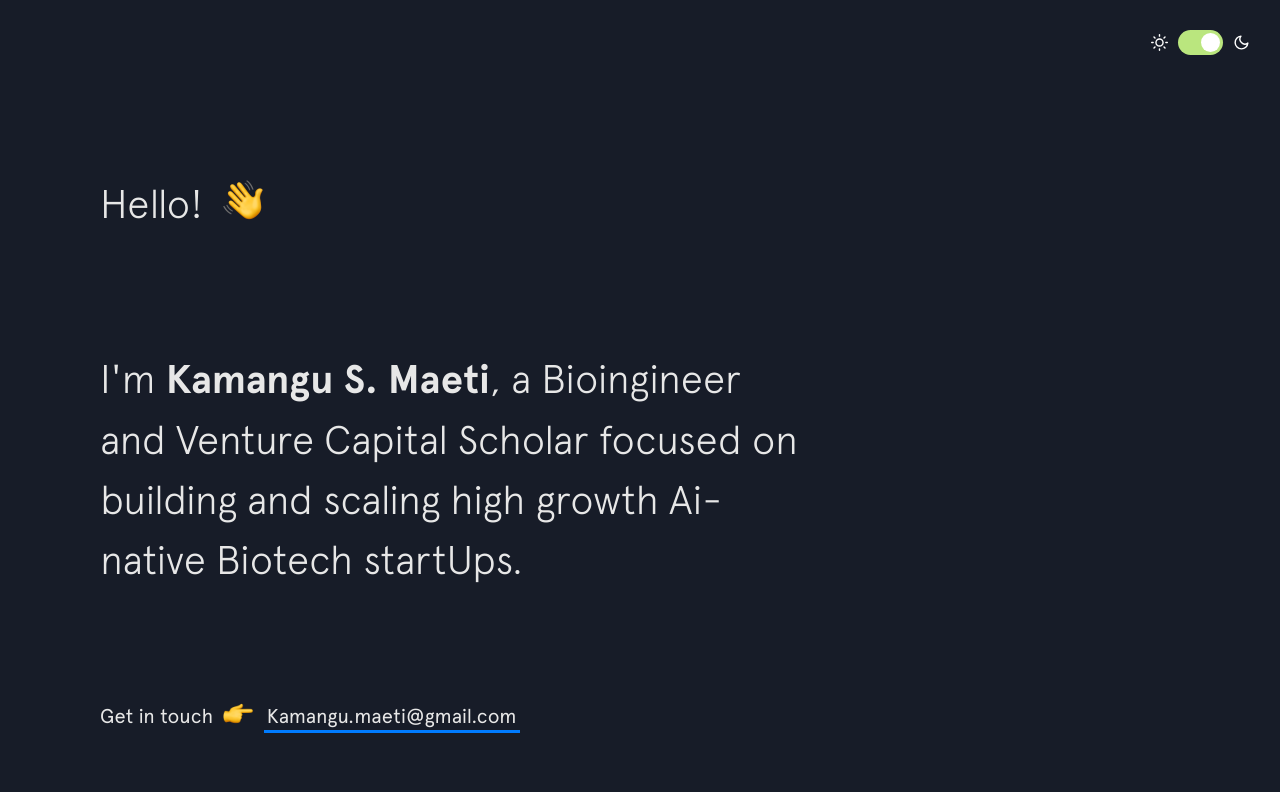
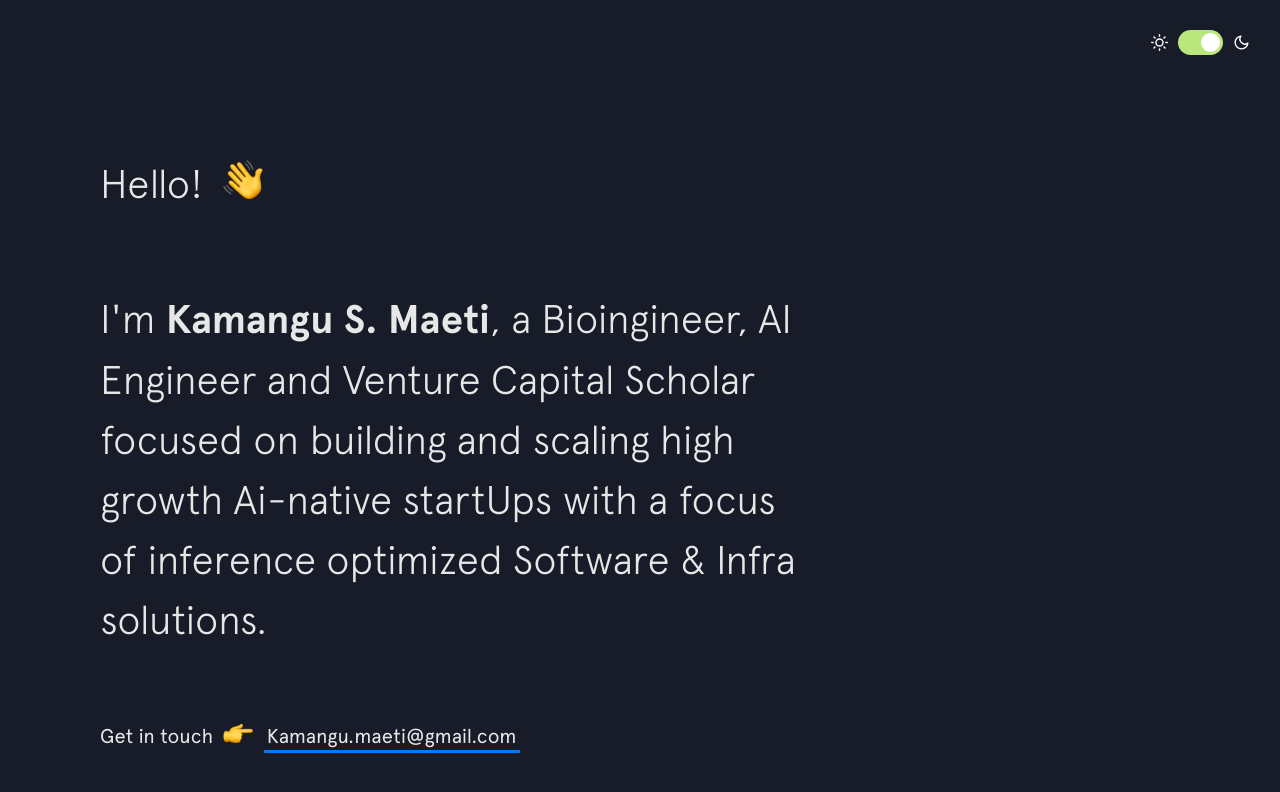
Before and after one commit to KmgSamuel/KmgSamuel.github.io, a Jekyll site: the page built from index.html, in a window 1280 px wide and 900 px high. Shown: the top 792 px of the window. Built offline with Jekyll 4.4.1, drawn with Linux system fonts in a browser that asks for light colours; nearby versions of some CDN libraries.

Commit message:
feat(site): update intro

```diff
--- a/_includes/intro.html
+++ b/_includes/intro.html
@@ -4,7 +4,7 @@
   </h1>
 
   <h2 class="intro__tagline">I'm
-    <span class="name">Kamangu S. Maeti</span>, a Bioingineer and Venture Capital Scholar focused on building and scaling high growth Ai-native Biotech startUps.
+    <span class="name">Kamangu S. Maeti</span>, a Bioingineer, AI Engineer and Venture Capital Scholar focused on building and scaling high growth Ai-native startUps with a focus of inference optimized Software & Infra solutions.
     <span class="emoji Ai_native_Biotech"></span>
   </h2>
 
```
